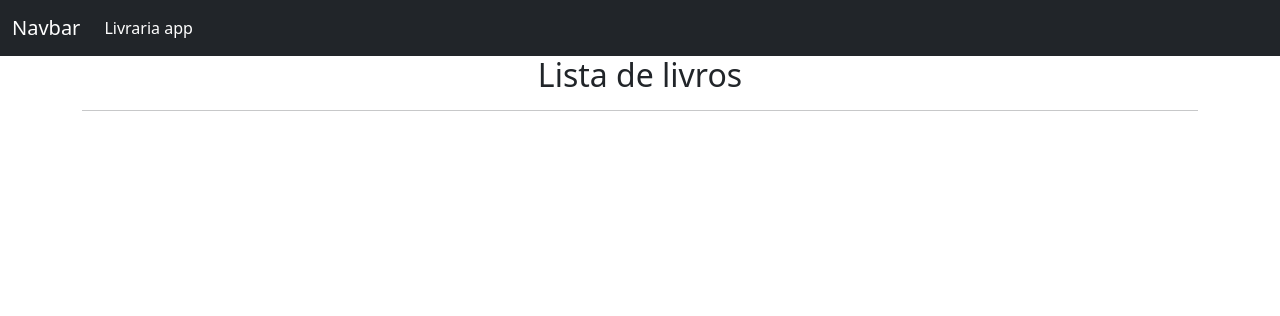
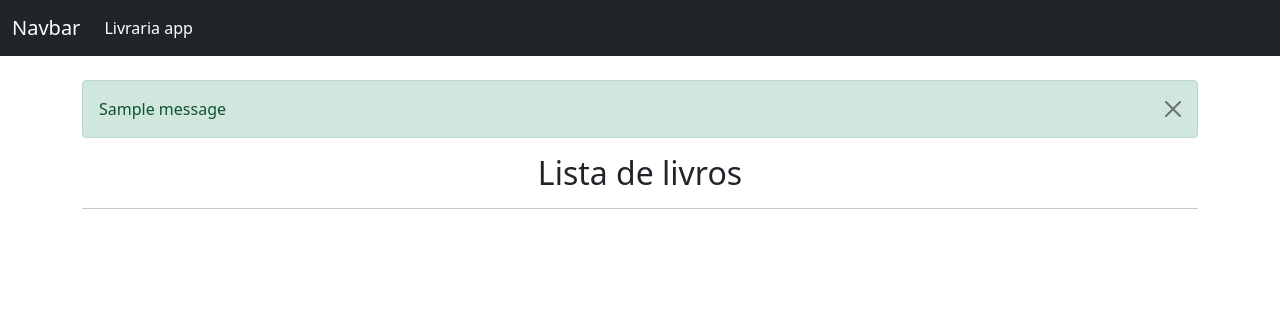
Before and after one commit to ArthurSampaio13/crud-django, a Django app: page / in a window 1280 px wide. Shown: the top 316 px of the page. Run offline with Django 5.2, Linux system fonts and the light colour scheme; tables that the repository leaves empty hold one stand-in row (values such as "Sample post"); one stand-in notice (Sample message) is shown.

Commit message:
feat: template base

```diff
--- a/livraria/templates/base.html
+++ b/livraria/templates/base.html
@@ -11,7 +11,18 @@
   <body>
     {% include 'navbar.html' %}
     <div class="container">
-        {% block content %}{% endblock %}
+      <br>
+        {% if messages %}
+            {% for message in messages %}
+                <div class="alert alert-{{ message.tags }} alert-dismissible fade show" role="alert">
+                    {{ message }}
+                    <button type="button" class="btn-close" data-bs-dismiss="alert"></button>
+                </div>
+            {% endfor %}
+        {% endif %}
+
+        {% block content %}
+        {% endblock %}
     </div>
   </body>
 </html>
```
